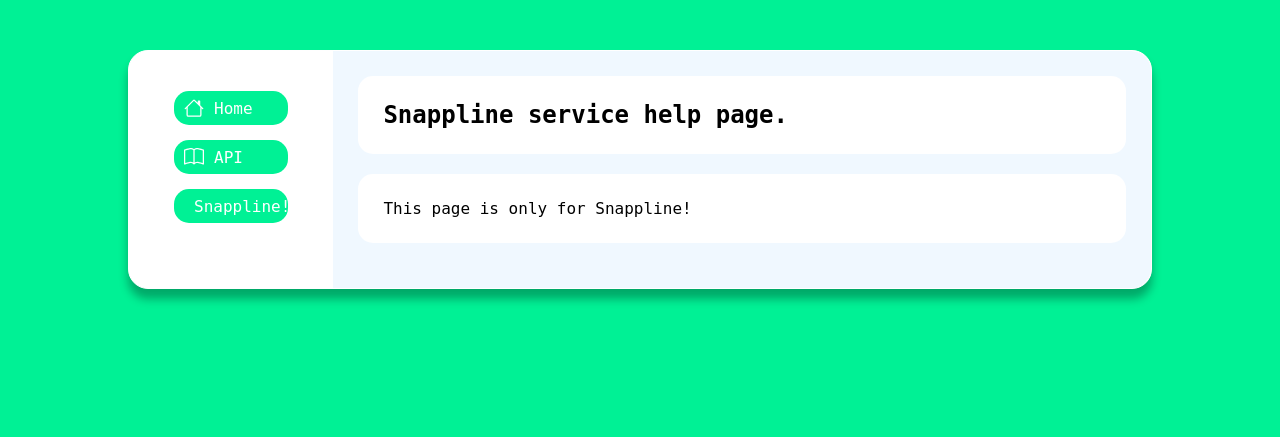
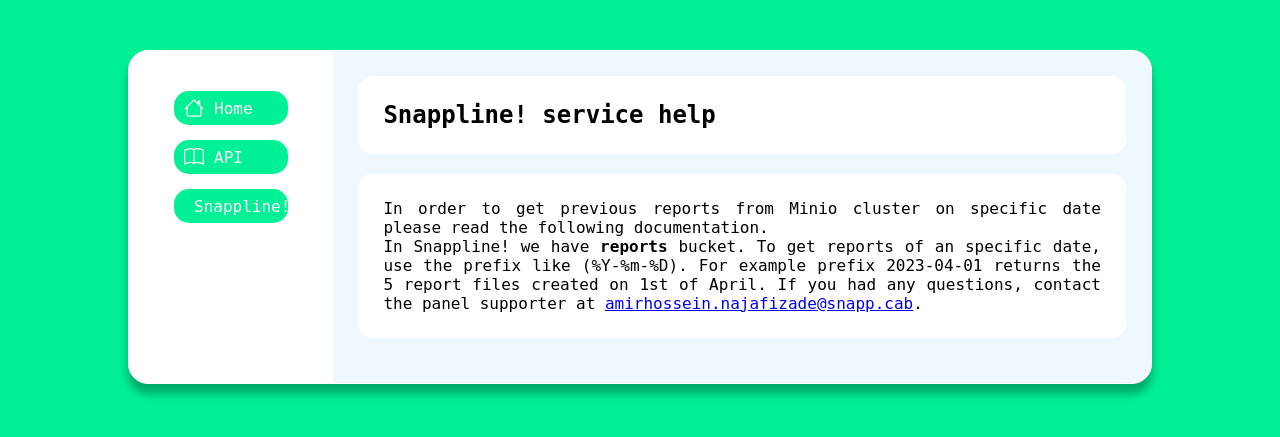
Before and after one commit to amirhnajafiz/minio-url-operator, a Flask app: page /docs/snappline in a window 1280 px wide. Shown: the top 437 px of the page. Run offline with Flask 3, Linux system fonts and the light colour scheme; parts of the project's set-up code (start-up, migrations or seed data) failed here and were passed over.

Commit message:
add: snappline help

```diff
--- a/web/template/help.snappline.j2
+++ b/web/template/help.snappline.j2
@@ -3,11 +3,17 @@
 {% block content %}
 
 <h2 class="page-header">
-    Snappline service help page.
+    Snappline! service help
 </h2>
 
 <div class="row page-description">
-    This page is only for Snappline!
+    In order to get previous reports from Minio cluster on
+    specific date please read the following documentation.<br />
+    In Snappline! we have <b>reports</b> bucket. To get reports of an
+    specific date, use the prefix like (%Y-%m-%D). For example prefix
+    2023-04-01 returns the 5 report files created on 1st of April.
+    If you had any questions, contact the panel supporter at
+    <a href="mailto:amirhossein.najafizade@snapp.cab">amirhossein.najafizade@snapp.cab</a>.
 </div>
 
 {% endblock content %}
```
